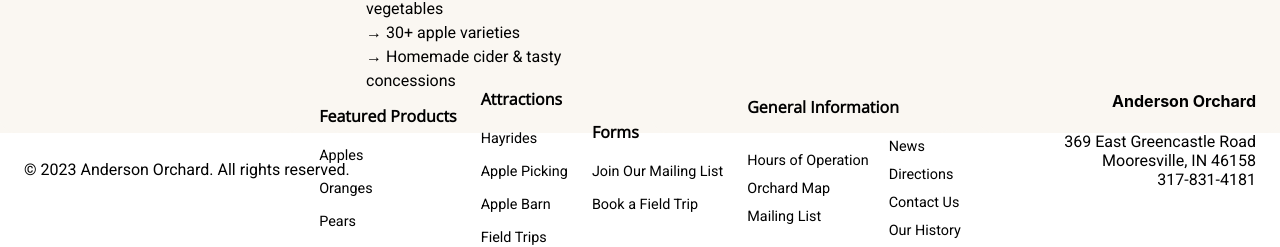
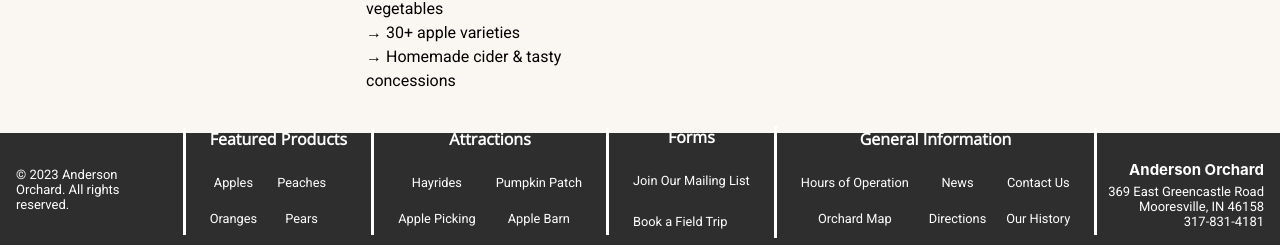
Before and after one commit to Aaron-Garrett/anderson-orchard, a React (Create React App) app: page / in a window 1280 px wide. Shown: the part 1100-1347 px from the top of the page. Built offline with nearby package versions, Linux system fonts and the light colour scheme; a web font is replaced by a local one.

Commit message:
Got the footer finished

```diff
--- a/src/App.css
+++ b/src/App.css
@@ -45,6 +45,63 @@
   transition: border-bottom 0.3s;
 }
 
+.footer {
+  background-color: #2e2e2e;
+  color: #fff;
+  padding: 20px;
+  font-size: 14px;
+  text-align: center;
+}
+
+.footer h4 {
+  margin-top: 0;
+  margin-bottom: 0;
+  font-size: 15px;
+  font-weight: bold;
+}
+
+.footer p,
+.footer li {
+  margin: 5px 0;
+  font-size: 13px;
+}
+
+.footer ul {
+  list-style: none;
+  padding: 0;
+}
+
+.footer_category {
+  margin-bottom: 15px;
+  border-bottom: solid #fff 3px;
+}
+
+.footer .double-column {
+  display: flex;
+  flex-wrap: wrap;
+  flex-direction: column;
+  justify-content: flex-start;
+  /* stack lists vertically */
+  gap: 0;
+}
+
+.footer .double-column ul {
+  flex: 1 1 100%;
+  margin: 0;
+  width: 100%;
+  text-align: center;
+  /* two columns on larger mobile, full width when squeezed */
+}
+
+.company_info {
+  margin-top: 15px;
+}
+
+.copyright {
+  font-size: 12px;
+  margin-bottom: 10px;
+}
+
 @media (min-width: 768px) {
 
   .nav-toggle {
@@ -88,31 +145,42 @@
     border-bottom: 2px solid #333;
   }
 
+  .copyright {
+    font-size: 12px;
+    margin-bottom: 10px;
+  }
+
   .footer {
     max-height: 9vh;
     display: flex;
     justify-content: center;
     align-items: center;
-    gap: 24px;
+    gap: 0;
     position: relative;
+    background-color: #2e2e2e;
+    color: #fff;
   }
 
   .copyright {
     position: absolute;
     bottom: auto;
-    left: 24px;
+    left: 1rem;
+    max-width: 10%;
+    text-wrap: wrap;
     right: 0;
     text-align: start;
     z-index: 3;
+    font-size: 0.8rem;
   }
 
   .company_info {
     position: absolute;
-    bottom: 0;
+    bottom: auto;
     left: 0;
-    right: 24px;
+    right: 1rem;
     text-align: end;
     z-index: 3;
+    font-size: 0.8rem;
   }
 
   .footer_category {
@@ -120,7 +188,14 @@
     flex-direction: column;
     align-items: flex-start;
     justify-content: flex-start;
+    border-bottom: none;
     z-index: 5;
+    padding: 0 24px;
+    border-right: solid 3px #fff;
+  }
+
+  .first {
+    border-left: solid 3px #fff;
   }
 
   .footer_category ul {
@@ -135,32 +210,38 @@
 
   .footer_category li {
     font-size: 0.9rem;
-    color: #666;
+    color: #adadad;
     transition: color 0.2s ease, transform 0.2s ease;
     cursor: pointer;
     padding: 4px 0;
+    font-size: 0.8rem;
   }
 
   .footer_category li:hover {
-    color: #333;
+    color: #fff;
     transform: translateY(-2px);
   }
 
   .footer_category h4 {
     margin-bottom: 1rem;
+    font-size: 1rem;
     margin-top: 0;
+    text-align: center;
+    font-weight: bold;
+    width: 100%;
     font-family: 'Open Sans', sans-serif;
   }
 
-  .double-column {
+  .footer .double-column {
     display: flex;
+    flex-direction: row;
     justify-content: space-between;
     width: auto;
     text-wrap: nowrap;
     gap: 20px;
   }
 
-  .double-column ul {
+.footer .double-column ul {
     flex: 1;
     padding: 0;
     margin: 0;
--- a/src/App.js
+++ b/src/App.js
@@ -38,22 +38,31 @@
       <LandingPage />
       <footer className="footer">
         <p className="copyright">&copy; 2023 Anderson Orchard. All rights reserved.</p>
-        <div className="footer_category">
+        <div className="footer_category first">
           <h4>Featured Products</h4>
+          <div className="double-column">
             <ul>
               <li>Apples</li>
               <li>Oranges</li>
+            </ul>
+            <ul>
+              <li>Peaches</li>
               <li>Pears</li>
             </ul>
           </div>
+        </div>
         <div className="footer_category">
           <h4>Attractions</h4>
+          <div className="double-column">
             <ul>
               <li>Hayrides</li>
               <li>Apple Picking</li>
+            </ul>
+            <ul>
+              <li>Pumpkin Patch</li>
               <li>Apple Barn</li>
-            <li>Field Trips</li>
             </ul>
+          </div>
         </div>
         <div className="footer_category">
           <h4>Forms</h4>
@@ -68,11 +77,12 @@
             <ul>
               <li>Hours of Operation</li>
               <li>Orchard Map</li>
-              <li>Mailing List</li>
             </ul>
             <ul>
               <li>News</li>
               <li>Directions</li>
+            </ul>
+            <ul>
               <li>Contact Us</li>
               <li>Our History</li>
             </ul>
```
Lines whose indentation alone changed are shown as unchanged.
